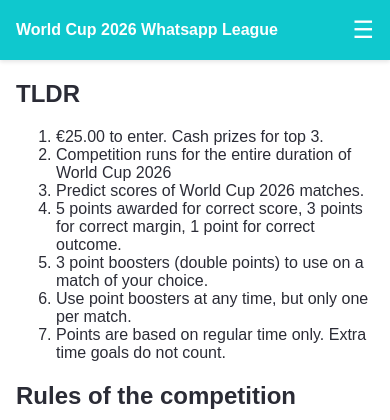
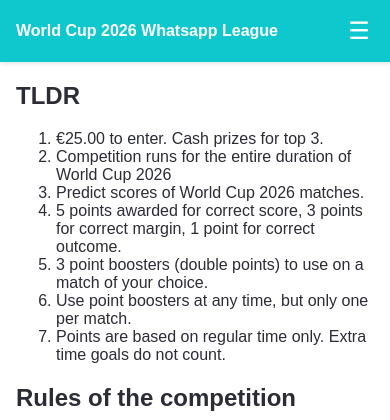
Before and after one commit to damian-anslik/euro2024whatsappleague, a FastAPI app: page /rules in a window 390 px wide. Shown: the top 420 px of the page. Run offline with FastAPI, Linux system fonts and the light colour scheme; parts of the project's set-up code (start-up, migrations or seed data) failed here and were passed over.

Commit message:
Enhance hamburger menu styling for mobile
Added fixed dimensions and flexbox centering to hamburger menu button.

```diff
--- a/app/static/styles.css
+++ b/app/static/styles.css
@@ -391,7 +391,6 @@ header div#header-right {
   margin-bottom: 1rem;
 }
 
-/* Hamburger Menu Button */
 .hamburger {
   display: none;
   background: transparent;
@@ -400,12 +399,20 @@ header div#header-right {
   font-size: 1.5rem;
   cursor: pointer;
   padding: 0;
+
+  /* Add fixed dimensions to prevent resizing */
+  width: 30px;
+  height: 30px;
+  line-height: 1;
 }
 
 /* Mobile Navigation Breakpoint */
 @media (max-width: 768px) {
   .hamburger {
-    display: block;
+    /* Use flex to perfectly center both icons inside the fixed box */
+    display: flex;
+    align-items: center;
+    justify-content: center;
   }
 
   header div#header-right {
```
